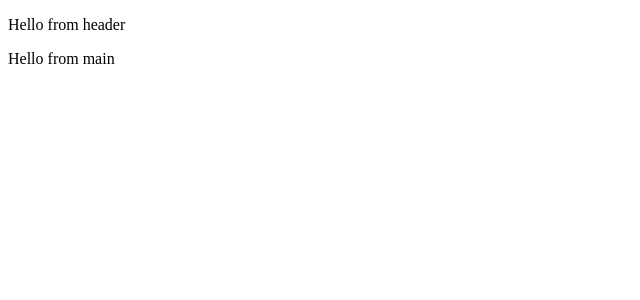
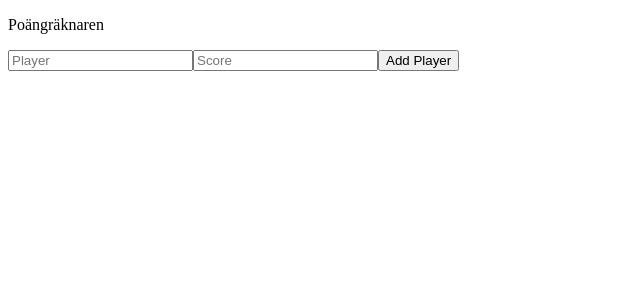
Before and after one commit to EmmaHammar/poangraknaren-react, a React (Create React App) app: page / in a window 1280 px wide. Shown: the top 300 px of the page, without its empty margins (0-640 px from the left). Built offline with nearby package versions, Linux system fonts and the light colour scheme.

Commit message:
adds form for adding new player

```diff
--- a/src/components/header/header.js
+++ b/src/components/header/header.js
@@ -2,7 +2,7 @@ import React, { Component } from "react";
 
 class Header extends Component {
     render() {
-        return <p>Hello from header</p>;
+        return <p>Poängräknaren</p>;
     };
 };
 
--- /dev/null
+++ b/src/components/main/Form.js
@@ -0,0 +1,15 @@
+import React, { Component } from "react";
+
+class Form extends Component {
+    render() {
+        return(
+            <form>
+                <input type="text" id="inputPlayer" placeholder="Player" />
+                <input type="number" id="inputScore" placeholder="Score" />
+                <button id="addPlayerBtn">Add Player</button>
+            </form>
+        );
+    };
+};
+
+export default Form;
--- a/src/components/main/main.js
+++ b/src/components/main/main.js
@@ -1,8 +1,13 @@
 import React, { Component } from "react";
+import Form from "./Form";
 
 class Main extends Component {
     render() {
-        return <p>Hello from main</p>;
+        return(
+        <>
+            <Form />
+        </>
+        );
     };
 };
 
```
